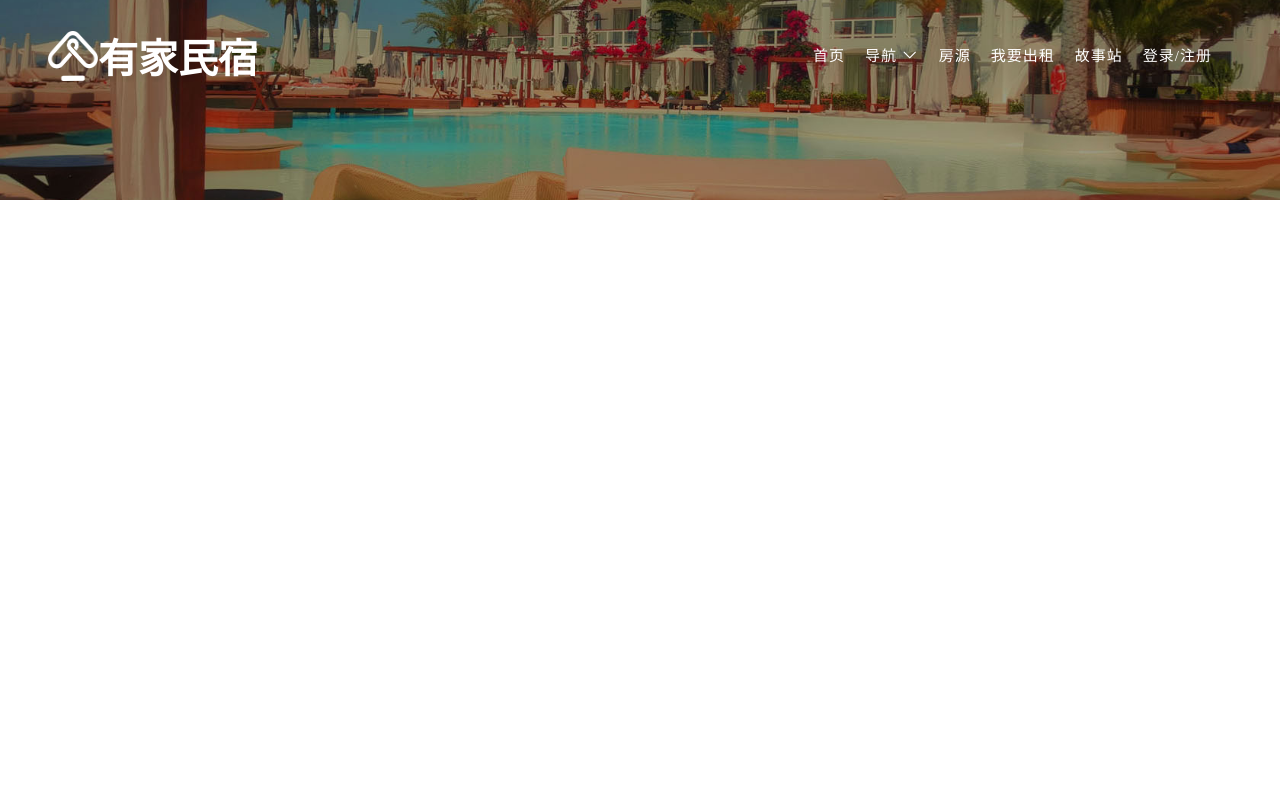
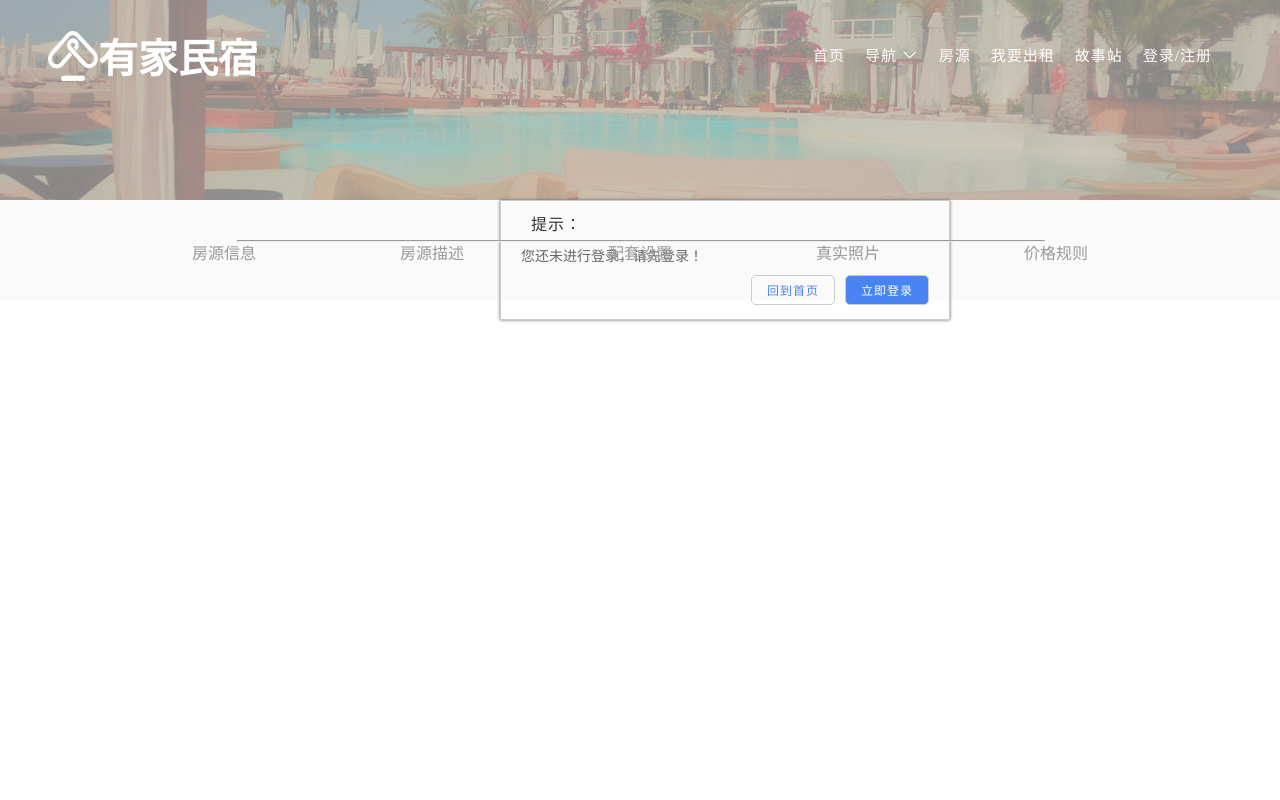
Before and after one commit to SmallCuiCui/gitfile, a PHP site: page /rent-house.html in a window 1280 px wide. Run offline with PHP 8.4, Linux system fonts and the light colour scheme.

Commit message:
"2019/4/13"

```diff
--- a/Youjia/css/global.css
+++ b/Youjia/css/global.css
@@ -122,11 +122,11 @@ header .menu .menu_nav ul li a{
 .aside-wrap{
 	width: 100%;
 	height: 100%;
+	position: absolute;
 	top: 0;
 	right: 0;
 	display: none;
-	position: absolute;
-	z-index: 100px;
+	z-index: 1000px;
 	cursor: pointer;
 	background-color:rgba(255,255,255,.5);
 }
--- /dev/null
+++ b/Youjia/css/rent-house.css
@@ -0,0 +1,83 @@
+
+
+.confirm_wrap{
+	width: 100%;
+	height: 100%;
+	position: absolute;
+	top: 0;
+	right: 0;
+	display: none;
+	z-index: 100px;
+	background-color:rgba(255,255,255,.5);
+}
+
+.confirm_box{
+	width: 450px;
+	height: 120px;
+	position: absolute;
+	top: 200px;
+	left: 500px;
+	padding-left: 20px;
+	box-sizing: border-box;
+	border: 1px solid #cccccc;
+	box-shadow: 0 0 3px #666666;
+	display: none;
+}
+.confirm_box div{
+	margin: 10px;
+	font-size: 16px;
+	letter-spacing: 1px;
+	color: #333333;
+}
+.confirm_box p{
+	font-size: 14px;
+	color: #666666;
+}
+.confirm_box div span,.confirm_box div font{
+	float: right;
+	margin-right: 10px;
+	font-size: 12px;
+	padding: 5px 15px;
+	color: rgb(72, 132, 242);
+	border: 1px solid #cccccc;
+	border-radius: 5px;
+	cursor: pointer;
+}
+.confirm_box div span{
+	background-color: rgba(72, 132, 242);
+	color: white;
+}
+.rent_top{
+	height: 100px;
+	/*background-color:white;*/
+}
+.rent_top>div{
+	width: 70%;
+	margin: 0 auto;
+	overflow: hidden;
+	position: relative;
+}
+.rent_top div hr{
+	position: absolute;
+	width: 90%;
+	left: 5%;
+	top: 40px;
+	color: #cccccc;
+}
+.rent_top ul{
+	display: flex;
+	justify-content: space-between;
+	align-items: center;
+	width: 100%;
+	height: 80px;
+	margin: 0 auto;
+	margin-top: 20px;
+}
+.rent_top ul li{
+	/*width: 100px;*/
+	height: 40px;
+	display: flex;
+	flex-direction: column;
+	align-items: center;
+	color: #999999;
+}
--- /dev/null
+++ b/Youjia/js/rent-house.js
@@ -0,0 +1,28 @@
+
+window.onload = function(){
+
+
+	//confirm('您还未进行登录，请先登录！');
+//未登录情况下进行出租，先提示进行登录，才能继续操作
+if(localStorage.getItem('islogin') == null || localStorage.getItem('islogin') == false){
+
+	//console.log(localStorage.getItem('islogin'));
+
+	$('.confirm_wrap').show();
+	$('.confirm_box').show(function(){
+		$(this).animate({"top":"200px","right":"500px"},500);
+	});
+
+	$('.toLogin').click(function(){
+		$('.confirm_box').hide();
+		$(".confirm_wrap").hide();
+		$('.aside-wrap').show();
+	});
+
+	$('.toHome').click(function(){
+		$('.confirm_box').hide();
+		$('.confirm_wrap').hide();
+		window.location.href = 'file:///E:/%E6%AF%95%E8%AE%BE/gitfile/Youjia/home.html';
+	});
+}
+}
--- a/Youjia/rent-house.html
+++ b/Youjia/rent-house.html
@@ -40,6 +40,7 @@
 				</ul>
 			</header>
 		</div>
+
 		<!-- 登录注册 -->
 		<div class="aside-wrap">
 				<aside>
@@ -139,9 +140,58 @@
 			</div>
 		<!-- 登录注册 -->
 
+		<!-- 提醒登录弹框 -->
+	<div class="confirm_wrap">
+		<div class="confirm_box">
+			<div>提示：</div>
+			<p>您还未进行登录，请先登录！</p>
+			<div>
+				<span class="toLogin">立即登录</span>
+				<font class="toHome">回到首页</font>
+			</div>
+		</div>
+	</div>
+
+	<div class="content-box">
+			<div class="rent_top">
+				<div>
+					<hr>
+				<ul>
+					<li>
+						<i class="iconfont "></i>
+						<span>房源信息</span>
+					</li>
+
+					<li>
+						<i class="iconfont "></i>
+						<span>房源描述</span>
+					</li>
+					<li>
+						<i class="iconfont "></i>
+						<span>配套设置</span>
+					</li>
+					<li>
+						<i class="iconfont "></i>
+						<span>真实照片</span>
+					</li>
+					<li>
+						<i class="iconfont "></i>
+						<span>价格规则</span>
+					</li>
+				</ul>
+				</div>
+
+			</div>
+			<div class="content-wrap rent">
+
+				<div class=""></div>
+			</div>
+	</div>
+
 
 
 		<script type="text/javascript" src="js/jquery-2.1.0.js"></script>
 		<script type="text/javascript" src="js/global.js"></script>
+		<script type="text/javascript" src="js/rent-house.js"></script>
 	</body>
 </html>
--- a/Youjia/static/homeSource.json
+++ b/Youjia/static/homeSource.json
@@ -12,7 +12,7 @@
       "addressDis":"靠近地铁3号线/春熙路/景华小区/宁静温馨小家",
       "score": 21,
       "descript": "民宿描述，体验三亚风情，享受沐浴阳光,交通便利，邻近商城，旅游景点，民宿描述，体验三亚风情，享受沐浴阳光,交通便利，邻近商城，旅游景点，",
-      "equip": "设备设施",
+      "equip": ["设备设施","设备设施","设备设施"],
       "imgs": [],
       "order_history": [],
       "rent_class": ["整套出租","三室一厅","3张床","宜住5人"],
```
